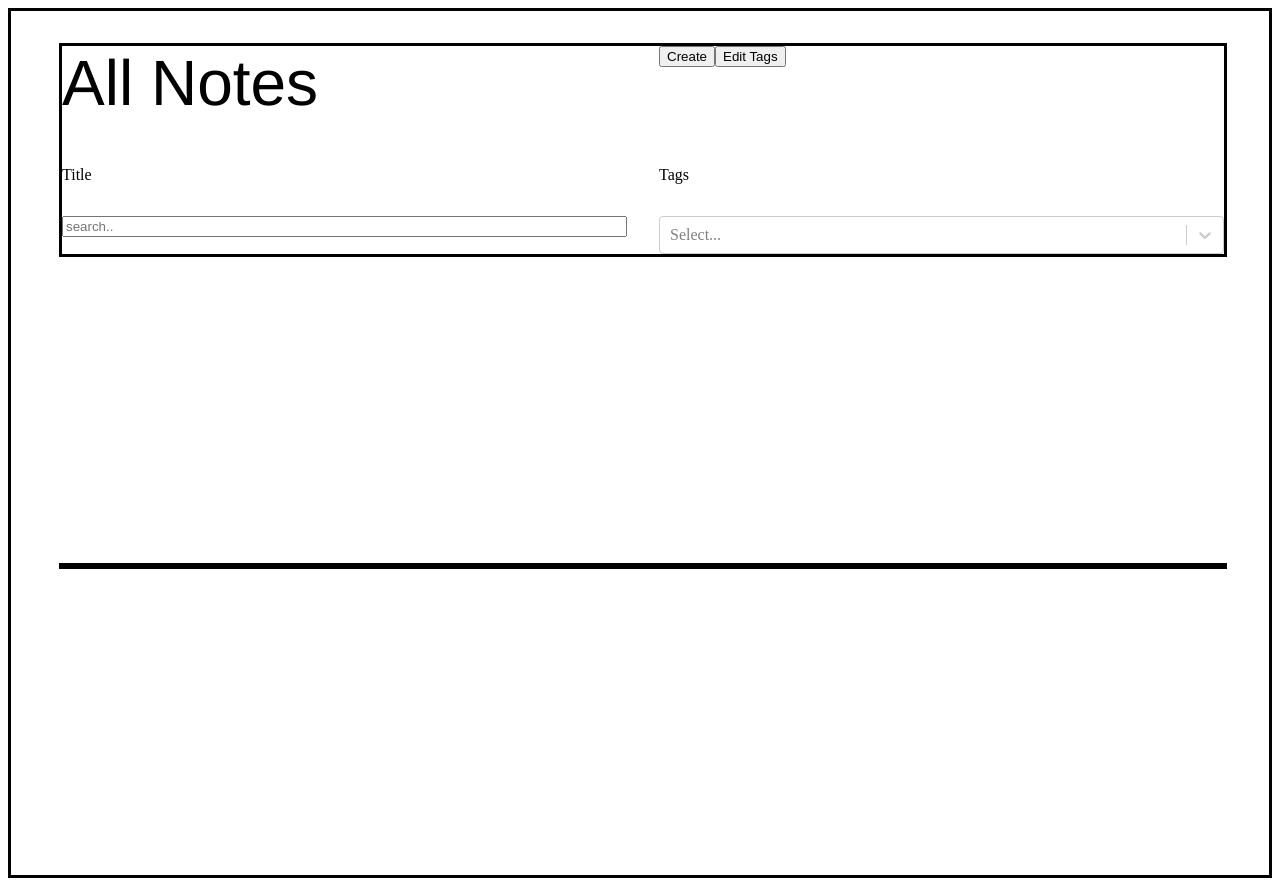
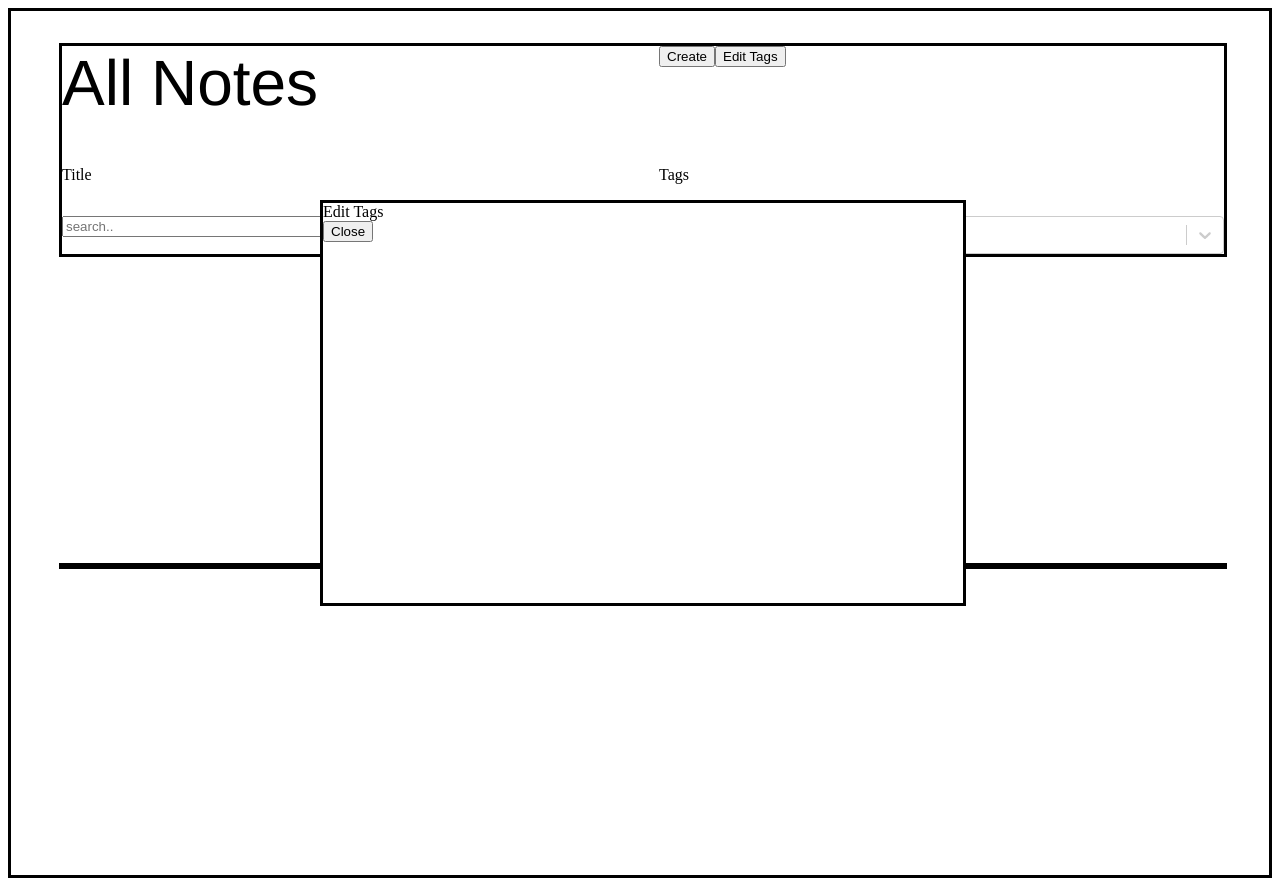
Before and after one commit to wandy0394/notetaker, a React (Vite) app in the folder notes/: page / in a window 1280 px wide. Both pictures are taken after a click on the button "Edit Tags". Built offline with nearby package versions, Linux system fonts and the light colour scheme.

Commit message:
tag editing implemented

```diff
--- a/notes/src/App.tsx
+++ b/notes/src/App.tsx
@@ -29,6 +29,24 @@ function App() {
     setTags(prev=>[...prev, tag])
   }
 
+  function updateTag(id: string, label:string) {
+    setTags(prev=>{
+      return prev.map(tag=> {
+        if (tag.id === id) {
+          return {...tag, label:label}
+        }
+        else {
+          return tag
+        }
+      })
+    })
+  }
+
+  function deleteTag(id: string) {
+    setTags(prev=>{
+      return prev.filter(tag=>tag.id !== id)
+    })
+  }
   function onNoteCreate({tags, ...data}: NoteData):void {
     setNotes (prev=>{
       return [
@@ -41,6 +59,12 @@ function App() {
           })
         }
       ]
+    })
+  }
+
+  function onDeleteNote(id:string) {
+    setNotes(prev=>{
+      return prev.filter(note=>note.id !== id)
     })
   }
 
@@ -60,9 +84,9 @@ function App() {
   return (
       <div>
         <Routes>
-          <Route path='/' element={<NoteList notes={notesTagged} availableTags={tags}/>}></Route>
+          <Route path='/' element={<NoteList notes={notesTagged} availableTags={tags} updateTag={updateTag} deleteTag={deleteTag}/>}></Route>
           <Route path='/:id' element={<NoteLayout notes={notesTagged}/>}>
-            <Route index element={<Note/>}></Route>
+            <Route index element={<Note onDelete={onDeleteNote}/>}></Route>
             <Route path='edit' element={<NoteEdit onSubmit={onUpdateNote} onAddTag={addTag} availableTags={tags}/>}></Route>
           </Route>
           <Route path='/new' element={<NoteNew onSubmit={onNoteCreate} onAddTag={addTag} availableTags={tags}/>}></Route>
--- a/notes/src/components/Note.tsx
+++ b/notes/src/components/Note.tsx
@@ -1,8 +1,13 @@
 import { useNote } from "./NoteLayout";
-import { Link } from "react-router-dom";
+import { Link, useNavigate } from "react-router-dom";
 import ReactMarkdown from 'react-markdown'
-export default function Note() {
+
+type NoteProps = {
+    onDelete: (id:string) => void
+}
+export default function Note({onDelete}:NoteProps) {
     const note = useNote()
+    const navigate = useNavigate()
     return <>
         <div>
             <div>{note.title}</div>
@@ -10,7 +15,14 @@ export default function Note() {
                 <Link to={`/${note.id}/edit`}>
                     <button>Edit</button>
                 </Link>
-                <button>Delete</button>
+                <button
+                    onClick={()=>{
+                        onDelete(note.id)
+                        navigate('/')
+                    }}
+                >
+                    Delete
+                </button>
                 <Link to='/'>
                     <button>Back</button>
                 </Link>
--- a/notes/src/components/NoteList.tsx
+++ b/notes/src/components/NoteList.tsx
@@ -6,6 +6,8 @@ import {Link} from 'react-router-dom'
 type NoteListProps = {
     availableTags: Tag[]
     notes: SimpleNote[]
+    updateTag: (id:string, label:string) => void
+    deleteTag: (id:string) => void
 }
 
 
@@ -13,6 +15,13 @@ type SimpleNote = {
     tags: Tag[]
     title: string
     id: string
+}
+type EditTagsModalProps = {
+    open: Boolean
+    handleClose:()=>void
+    availableTags: Tag[]
+    updateTag: (id:string, label:string) => void
+    deleteTag: (id:string) => void
 }
 function NoteCard({id, title, tags}:SimpleNote) {
     const noteStyle = {
@@ -43,10 +52,10 @@ function NoteCard({id, title, tags}:SimpleNote) {
 }
 
 export default function NoteList(props:NoteListProps) {
-    const {availableTags, notes} = props
+    const {availableTags, notes, updateTag, deleteTag} = props
     const [selectedTags, setSelectTags] = useState<Tag[]>([])
     const [title, setTitle] = useState<string>('')
-
+    const [open, setOpen] = useState<Boolean>(false)
 
     const filteredNotes = useMemo(()=>{
         return notes.filter(note=> {
@@ -79,6 +88,7 @@ export default function NoteList(props:NoteListProps) {
         fontSize:'4rem',
         fontFamily:'Helvetica'
     }
+
 
     const buttonStyle = {
 
@@ -121,8 +131,10 @@ export default function NoteList(props:NoteListProps) {
                         All Notes
                     </div>
                     <div>
-                        <button style={buttonStyle}>Create</button>
-                        <button style={buttonStyle}>Edit Tags</button>
+                        <Link to='/new'>
+                            <button style={buttonStyle}>Create</button>
+                        </Link>
+                        <button style={buttonStyle} onClick={()=>setOpen(prev=>!prev)}>Edit Tags</button>
                     </div>
                     <form>
                         <div style={{display:'flex', flexDirection:'column', gap:'2rem'}}>
@@ -169,8 +181,49 @@ export default function NoteList(props:NoteListProps) {
                 </div>
 
             </div>
+            <EditTagsModal open={open} handleClose={()=>setOpen(false)} availableTags={availableTags} updateTag={updateTag} deleteTag={deleteTag}/>
         </div>
     )
 
 
 }
+
+function EditTagsModal(props:EditTagsModalProps) {
+    const {open, handleClose, availableTags, updateTag, deleteTag} = props
+    const modalStyle = {
+        display: open?'block':'none',
+        position: 'fixed' as const,
+        zIndex: '1',
+        left: '25%',
+        top: '25%',
+        width: '50%',
+        height: '50%',
+        overflow: 'auto',
+        backgroundColor: 'rgb(255,255,255)',
+        border:'solid'
+    }
+    return (
+        <div style={modalStyle}>
+            Edit Tags
+            <div style={{display:'flex', flexDirection:'column'}}>
+                <form>
+                    <div style={{display:'flex', flexDirection:'column'}}>
+                        {
+                            availableTags.map(tag=>{
+                                return (
+                                    <div>
+                                        <input defaultValue={tag.label} onChange={(e)=>updateTag(tag.id, e.target.value)}/>
+                                        <button onClick={()=>deleteTag(tag.id)} >X</button>
+                                    </div>)
+                            })
+                        }
+
+                    </div>
+                </form>
+                <div>
+                    <button onClick={handleClose}>Close</button>
+                </div>
+            </div>
+        </div>
+    )
+}
```
